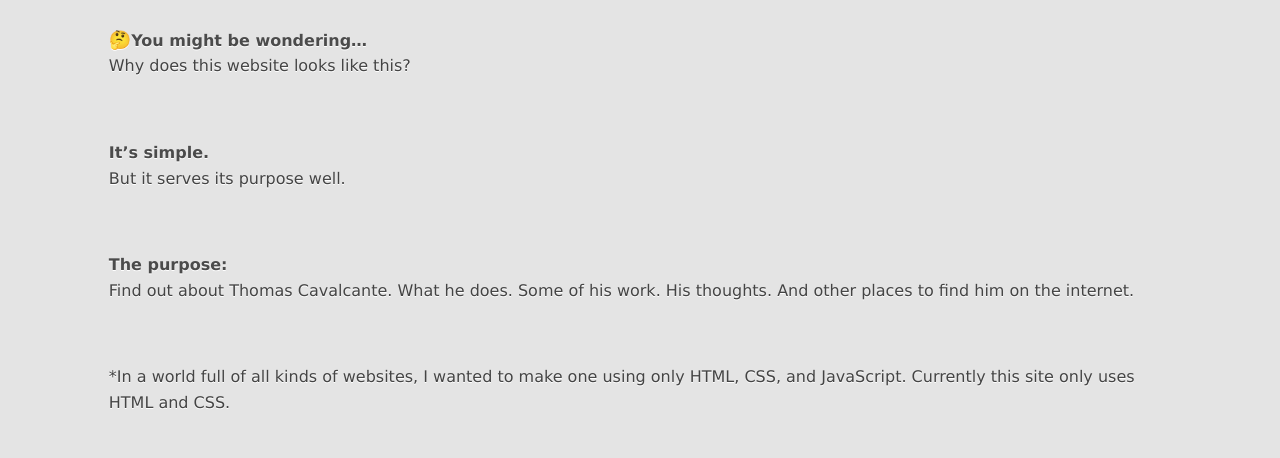
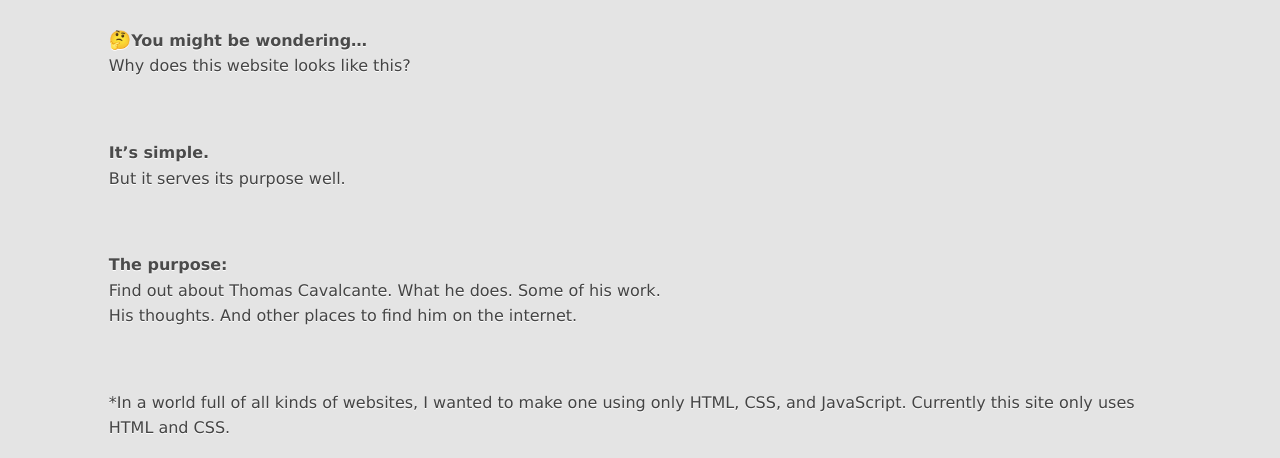
Before and after one commit to tpcav/my-website, a plain HTML site: page index.html in a window 1280 px wide. Shown: the part 177-635 px from the top of the page. Drawn offline with Linux system fonts and the light colour scheme.

Commit message:
Update index.html

```diff
--- a/index.html
+++ b/index.html
@@ -31,7 +31,7 @@
 <p class="p3"><span class="s4">But it serves its purpose well.<span class="Apple-converted-space"> </span></span></p>
 <p class="p5"><span class="s5"></span><br></p>
 <p class="p2"><span class="s3">The purpose:<span class="Apple-converted-space"> </span></span></p>
-<p class="p3"><span class="s4">Find out about Thomas Cavalcante. What he does. Some of his work. His thoughts. And other places to find him on the internet.</span></p>
+<p class="p3"><span class="s4">Find out about Thomas Cavalcante. What he does. Some of his work. <br> His thoughts. And other places to find him on the internet.</span></p>
 <p class="p5"><span class="s4"></span><br></p>
 <p class="p3"><span class="s4">*In a world full of all kinds of websites, I wanted to make one using only HTML, CSS, and JavaScript. Currently this site only uses HTML and CSS.</span></p>
 <p class="p5"><span class="s4"></span><br></p>
```
